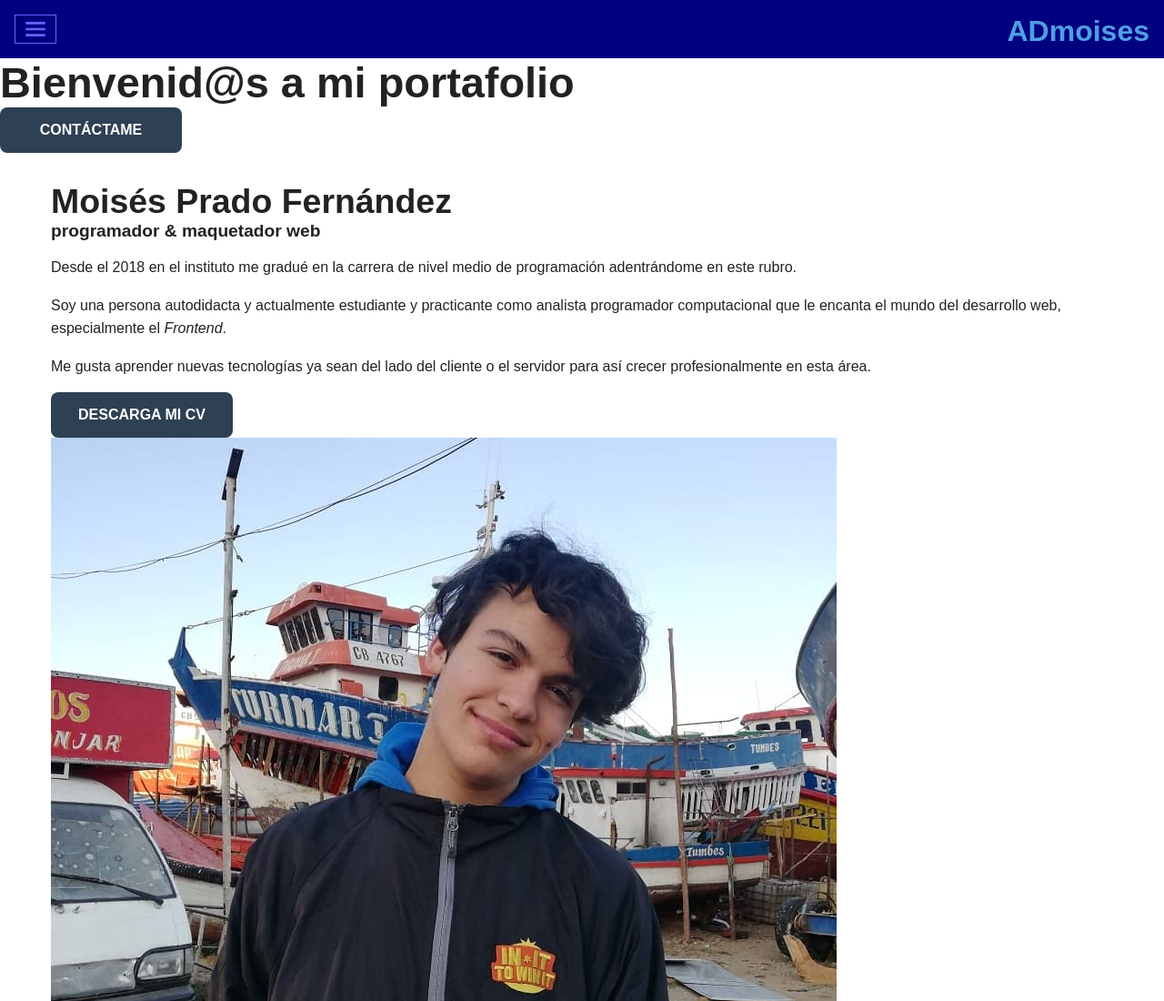
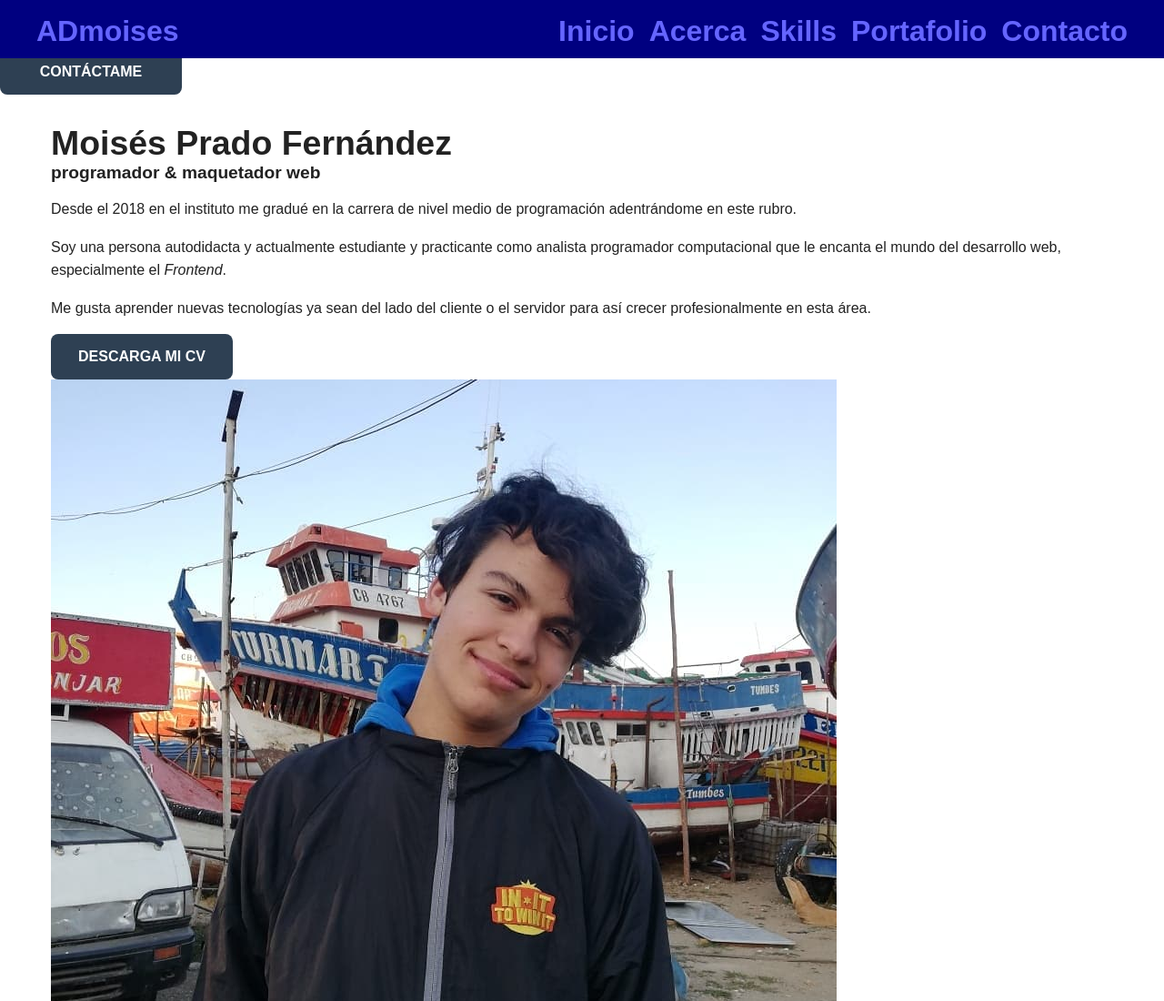
Before and after one commit to admoisesdev/portafolio-moises, a plain HTML site: page index.html in a window 1280 px wide. Shown: the top 1100 px of the page at 91% size. Drawn offline with Linux system fonts and the light colour scheme.

Commit message:
Menu móvil y menu desktop completados

```diff
--- a/index.html
+++ b/index.html
@@ -20,6 +20,7 @@
 
 <body>
   <header class="header">
+    <section class="container">
       <button class="menu-btn">
         <svg width="32" height="32" viewBox="0 0 32 32" fill="none" xmlns="http://www.w3.org/2000/svg">
           <path d="M5.33334 8H26.6667V10.6667H5.33334V8ZM5.33334 14.6667H26.6667V17.3333H5.33334V14.6667ZM5.33334 21.3333H26.6667V24H5.33334V21.3333Z" fill="#000080"/>
@@ -28,14 +29,10 @@
         <svg class="none" width="32" height="32" viewBox="0 0 32 32" fill="none" xmlns="http://www.w3.org/2000/svg">
           <path d="M21.5893 8.45868L15.932 14.1147L10.276 8.45868L8.39067 10.344L14.0467 16L8.39067 21.656L10.276 23.5413L15.932 17.8853L21.5893 23.5413L23.4747 21.656L17.8187 16L23.4747 10.344L21.5893 8.45868Z" fill="#000080"/>
         </svg>
-
       </button>
-
-    <div>
+      <div class="logo">
         <a href="index.html">ADmoises</a>
       </div>
-
-
       <nav class="menu">
         <a href="#hero-image">Inicio</a>
         <a href="#about">Acerca</a>
@@ -43,6 +40,7 @@
         <a href="#portfolio">Portafolio</a>
         <a href="#contact">Contacto</a>
       </nav>
+    </section>
   </header>
 
   <div id="hero-image" class="hero-image">
--- a/style.css
+++ b/style.css
@@ -107,6 +107,77 @@ p {
 
 /*? ********** Components ********** */
 
+/* *** Menu *** */
+.menu{
+  position: fixed;
+  left: 0;
+  bottom: var(--header-height);
+  display: flex;
+  flex-direction: column;
+  background-color: var(--first-color);
+  width: 100%;
+  opacity: 0;
+  pointer-events: none;
+}
+
+.menu a{
+  color: var(--second-color);
+  padding: 1rem;
+  text-decoration: none;
+  text-align: center;
+  font-size: 2rem;
+  font-weight: 600;
+}
+
+.menu a:hover{
+  background-color: var(--second-color);
+  color: var(--black-color);
+}
+
+.menu-btn{
+  height: 2.125rem;
+  background-color: transparent;
+  border: thin solid var(--second-color);
+}
+
+.menu-btn path{
+  width: 20px;
+  height: 16px;
+  fill: var(--second-color);
+}
+
+.menu.is-active {
+  opacity: 1;
+  pointer-events: auto;
+}
+
+@media screen and (min-width: 1024px) {
+  .menu{
+    position: static;
+    flex-direction: row;
+    width: auto;
+    opacity: 1;
+    pointer-events: auto;
+  }
+
+  .menu a{
+    padding: 0;
+    padding-right: 1rem;
+  }
+
+  .menu a:hover{
+    background-color: inherit;
+    color: var(--white-color);
+  }
+
+  .menu a:last-child{
+    padding-right: 0;
+  }
+
+  .menu-btn{
+    display: none;
+  }
+}
 
 
 
@@ -192,36 +263,33 @@ p {
 
 /*? ********** Site Styles ********** */
 .header{
-  display: flex;
-  justify-content: space-between;
+  position: fixed;
+  left: 0;
+  bottom: 0;
+  z-index: 999;
+  width: 100%;
   height: var(--header-height);
   padding: 1rem;
   background-color: var(--first-color);
-  color: var(--second-color);
-  font-size: 2rem;
-  font-weight: 600;
 
 }
 
-.header button{
+.header .container{
   display: flex;
-  justify-content: center;
+  justify-content: space-between;
   align-items: center;
-  background-color: transparent;
-  border: thin solid var(--second-color);
 }
 
-.menu-btn svg{
-  width: 2rem;
-  height: 2rem;
+.logo a{
+  color: var(--second-color);
+  font-weight: 600;
+  font-size: 2rem;
 }
 
-.menu-btn path{
-  width: 1.5rem;
-  height: 1.5rem;
-  fill: var(--second-color);
+
+/* ***** Version Desktop ***** */
+@media screen and (min-width: 1024px) {
+  .header{
+    top: 0;
+  }
 }
-
-.header nav{
-  display: none;
-}
```
Lines whose indentation alone changed are shown as unchanged.
